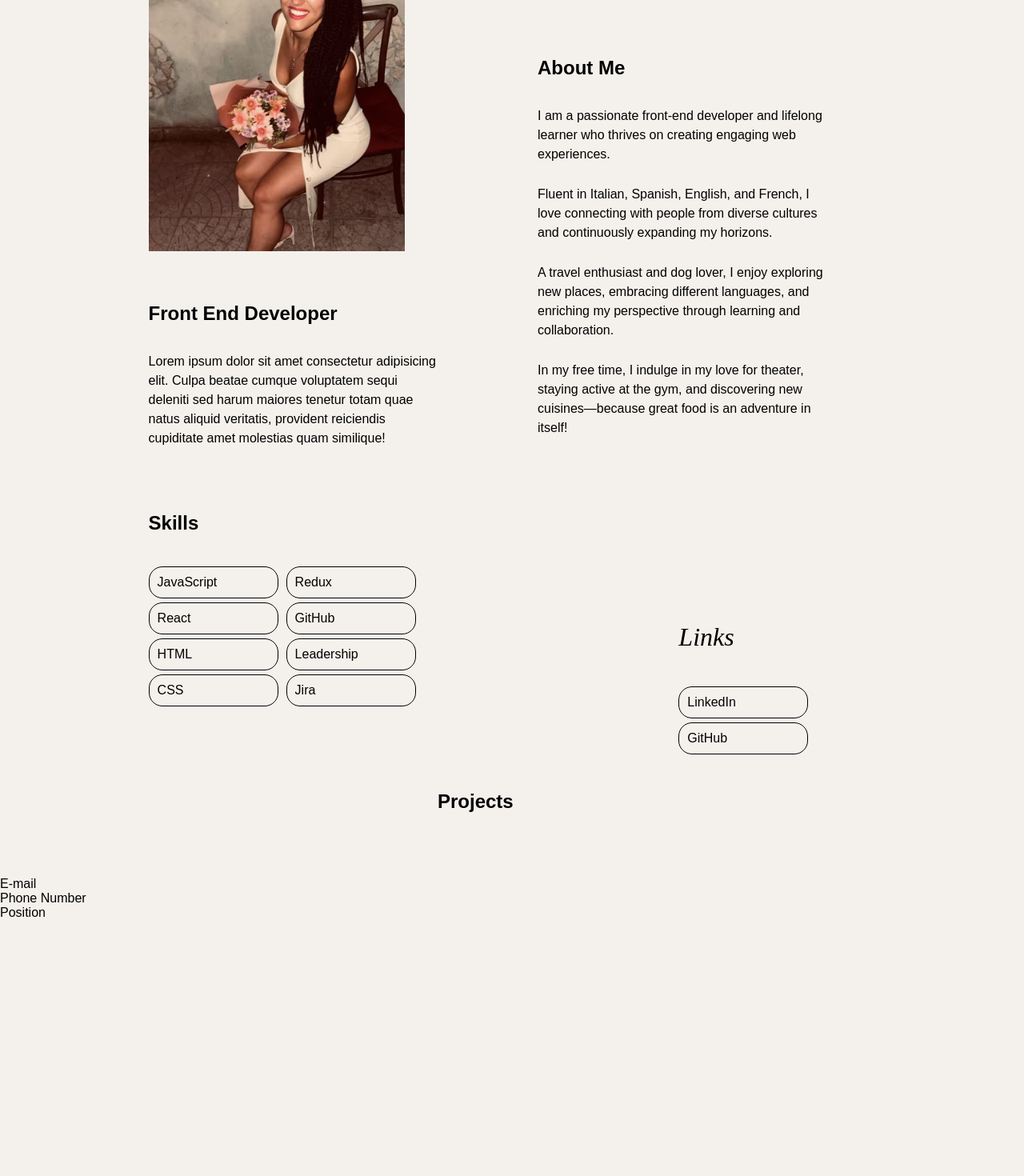
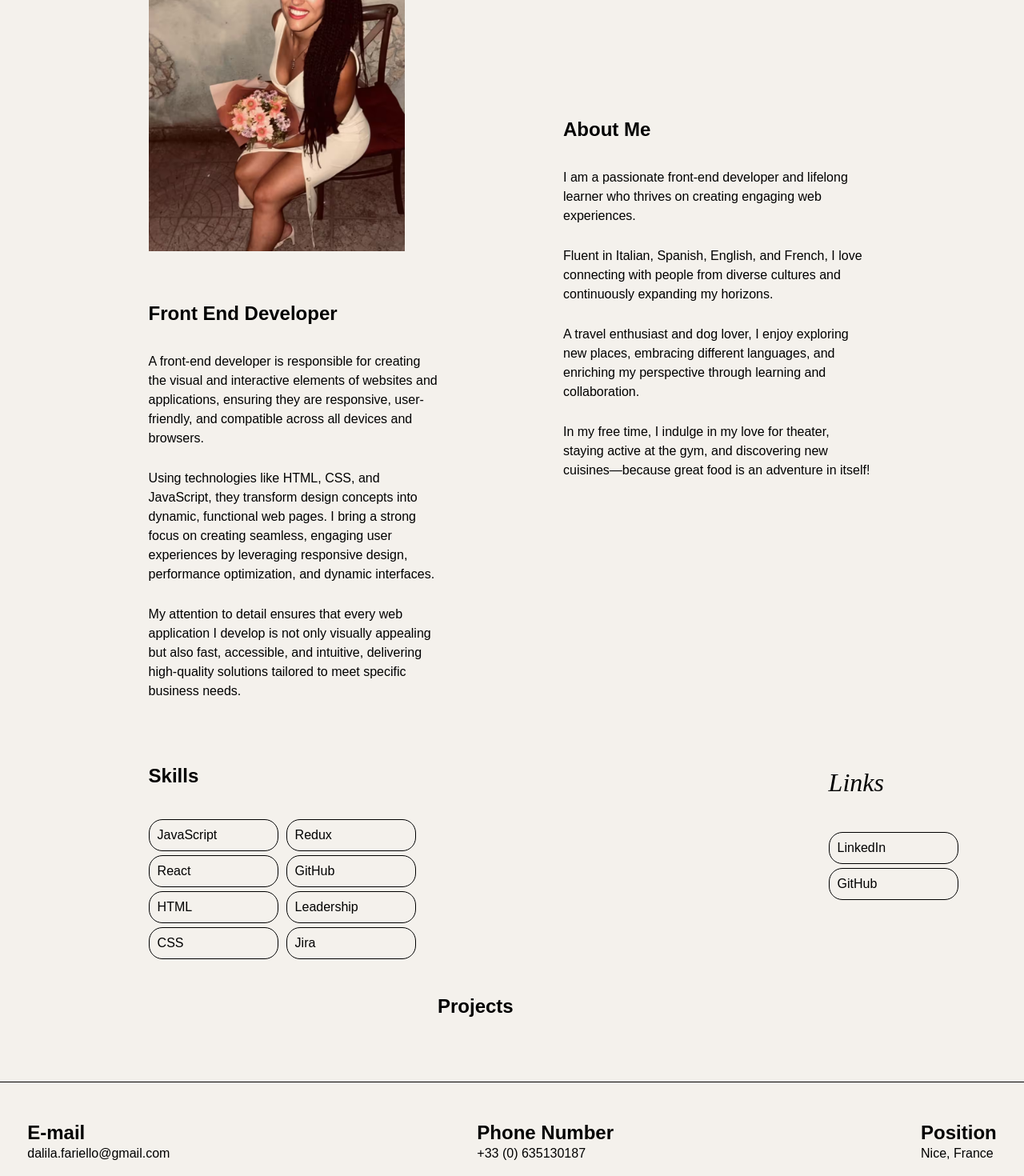
Before and after one commit to D-Fariello/Template-1, a React (Vite) app: page / in a window 1280 px wide. Shown: the part 537-2007 px from the top of the page at 80% size. Before the commit the page ends 1687 px from the top, so only its background shows below. Built offline with nearby package versions, Linux system fonts and the light colour scheme; a web font is replaced by a local one.

Commit message:
style: added footer style

```diff
--- a/src/components/Footer.jsx
+++ b/src/components/Footer.jsx
@@ -2,10 +2,19 @@ import React from "react";
 
 const Footer = () => {
   return (
-    <footer className="footer-section">
-      <div className="email"> E-mail</div>
-      <div className="phone-number"> Phone Number</div>
-      <div className="adress"> Position </div>
+    <footer className="footerSection">
+      <div className="footerItem">
+        <h3 className="footerTitle">E-mail</h3>
+        <p className="footerParagraph">dalila.fariello@gmail.com</p>
+      </div>
+      <div className="footerItem">
+        <h3 className="footerTitle">Phone Number</h3>
+        <p className="footerParagraph">+33 (0) 635130187</p>
+      </div>
+      <div className="footerItem">
+        <h3 className="footerTitle">Position</h3>
+        <p className="footerParagraph">Nice, France</p>
+      </div>
     </footer>
   );
 };
--- a/src/components/Links.jsx
+++ b/src/components/Links.jsx
@@ -7,7 +7,7 @@ const Links = () => {
       <ul>
         <li>
           <a
-            href="https://www.linkedin.com/in/dalilafariello"
+            href="https://www.linkedin.com/in/dalila-fariello/"
             target="_blank"
             rel="noopener noreferrer"
           >
@@ -16,7 +16,7 @@ const Links = () => {
         </li>
         <li>
           <a
-            href="https://github.com/dalilafariello"
+            href="https://github.com/D-Fariello"
             target="_blank"
             rel="noopener noreferrer"
           >
--- a/src/pages/Home.jsx
+++ b/src/pages/Home.jsx
@@ -18,10 +18,22 @@ const Home = () => {
         <div className="jobInformation">
           <h3 className="jobTitle">Front End Developer</h3>
           <p className="jobDescription">
-            Lorem ipsum dolor sit amet consectetur adipisicing elit. Culpa
-            beatae cumque voluptatem sequi deleniti sed harum maiores tenetur
-            totam quae natus aliquid veritatis, provident reiciendis cupiditate
-            amet molestias quam similique!
+            A front-end developer is responsible for creating the visual and
+            interactive elements of websites and applications, ensuring they are
+            responsive, user-friendly, and compatible across all devices and
+            browsers.
+          </p>
+          <p className="jobDescription">
+            Using technologies like HTML, CSS, and JavaScript, they transform
+            design concepts into dynamic, functional web pages. I bring a strong
+            focus on creating seamless, engaging user experiences by leveraging
+            responsive design, performance optimization, and dynamic interfaces.
+          </p>
+          <p className="jobDescription">
+            My attention to detail ensures that every web application I develop
+            is not only visually appealing but also fast, accessible, and
+            intuitive, delivering high-quality solutions tailored to meet
+            specific business needs.
           </p>
         </div>
 
--- a/src/style/_base.scss
+++ b/src/style/_base.scss
@@ -67,6 +67,10 @@ nav.main-nav {
   flex-direction: column;
   align-items: center;
   position: relative;
+  border-bottom: 1px solid black;
+}
+
+section{
     margin-left: 5%;
 }
 
@@ -169,9 +173,9 @@ img.aboutMeImage {
   display: flex;
   flex-direction: column;
   align-items: flex-start;
-  margin-top: 60px;
+  margin-top: -74px;
   width: 60%;
-  margin-left: 63%;
+  margin-left: 100%;
 }
 
 .links ul {
@@ -219,3 +223,22 @@ img.aboutMeImage {
   margin-top: 40px;
   flex-wrap: wrap;
 }
+
+//////////////// Footer Style //////////////////
+
+footer.footerSection {
+    display: flex;
+        gap: 30%;
+        margin-top: 2%;
+        justify-content: center;
+
+  .footerTitle {
+    font-weight: bold;
+    margin-bottom: 0;
+  }
+
+  .footerParagraph{
+    margin-top: 0;
+  }
+
+}
```
Lines whose indentation alone changed are shown as unchanged.
